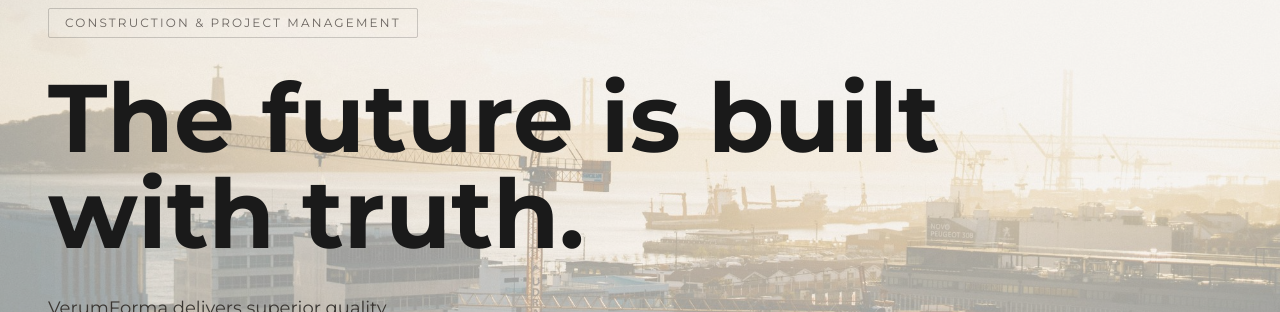
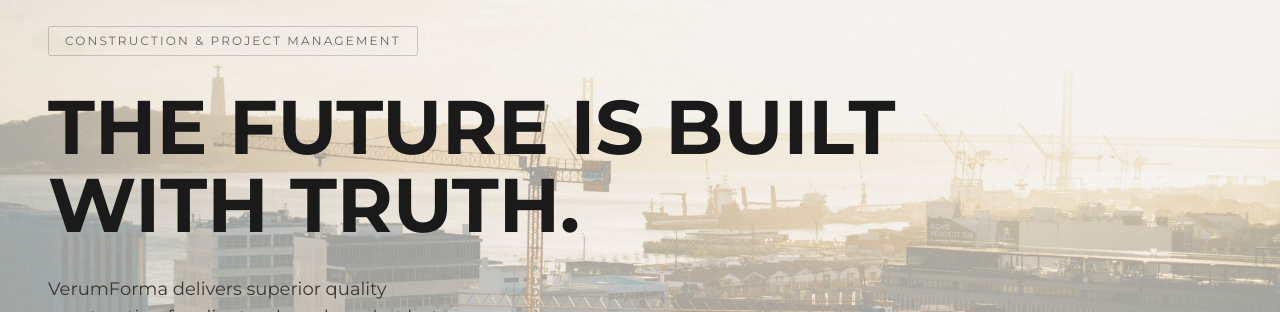
Before and after one commit to VerumForma/verumforma-website, a Next.js app: page /en in a window 1280 px wide. Shown: the part 140-452 px from the top of the page. Built offline with nearby package versions, Linux system fonts and the light colour scheme; no server answers; the database is empty.

Commit message:
Force hero headline to two uppercase lines

```diff
--- a/components/sections/Hero.tsx
+++ b/components/sections/Hero.tsx
@@ -55,7 +55,7 @@ export default function Hero({ dict }: Props) {
         {/* Headline */}
         <motion.h1
           {...fadeUp(0.2)}
-          className="font-playfair text-5xl md:text-7xl lg:text-8xl font-bold text-[#1A1A1A] leading-[1.05] max-w-4xl"
+          className="font-playfair font-bold uppercase whitespace-pre-line text-[#1A1A1A] leading-[1.02] text-[clamp(1.75rem,6vw,4.75rem)]"
         >
           {h.headline}
         </motion.h1>
--- a/lib/dictionaries/en.json
+++ b/lib/dictionaries/en.json
@@ -10,7 +10,7 @@
   },
   "hero": {
     "badge": "Construction & Project Management",
-    "headline": "The future is built with truth.",
+    "headline": "The future is built\nwith truth.",
     "subtext": "VerumForma delivers superior quality construction for clients who value what lasts — from the first site visit to the final inspection.",
     "cta_primary": "View projects",
     "cta_secondary": "Request a quote",
--- a/lib/dictionaries/pt.json
+++ b/lib/dictionaries/pt.json
@@ -10,7 +10,7 @@
   },
   "hero": {
     "badge": "Construção & Gestão de Obra",
-    "headline": "O futuro constrói‑se com verdade.",
+    "headline": "O futuro constrói‑se\ncom verdade.",
     "subtext": "A VerumForma entrega obras de qualidade superior para clientes que valorizam o que fica — da primeira visita ao terreno até à última inspeção.",
     "cta_primary": "Ver projetos",
     "cta_secondary": "Pedir orçamento",
```
